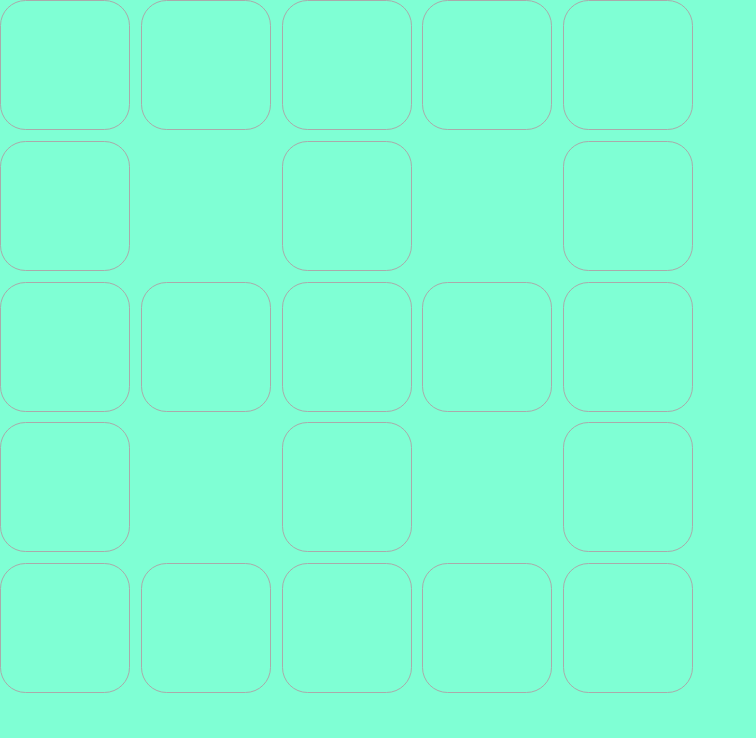
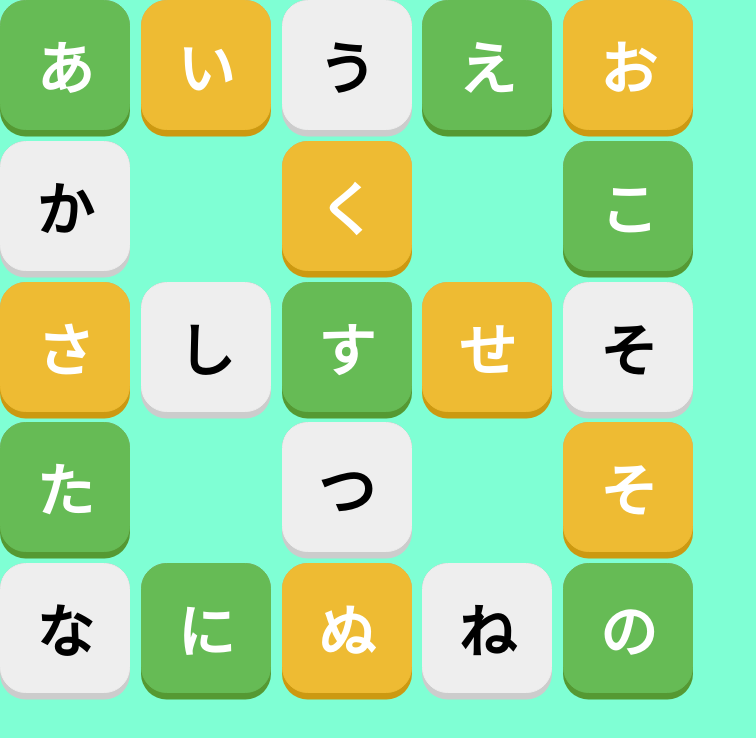
Before and after one commit to tour2st/waffle-jp, a Vue app: page / in a window 1280 px wide. Shown: the top 738 px of the page, without its empty margins (0-756 px from the left). Built offline with nearby package versions, Linux system fonts and the light colour scheme.

Commit message:
[added] function to check answer and change status of panel is added

```diff
--- a/src/App.vue
+++ b/src/App.vue
@@ -11,8 +11,13 @@ const start = reactive({
   y: 0
 })
 
-const start_panel = -1;
-const end_panel = -1;
+const panel_size = ref((window.innerWidth*0.11).toFixed())
+
+const answer = [["あ","い","う","あ","あ"],
+                ["あ","_","え","_","あ"],
+                ["あ","あ","お","あ","あ"],
+                ["あ","_","あ","_","あ"],
+                ["あ","あ","あ","あ","あ"]]
 
 const one_panels = reactive([{x:0, y:0, index: 0},{x:1, y:0, index: 1},{x:2, y:0, index: 2}, {x:3, y:0, index: 3},{x:4, y:0, index: 4},
                              {x:0, y:1, index: 5},                     {x:2, y:1, index: 7},                      {x:4, y:1, index: 9},
@@ -24,191 +29,277 @@ const panel_data = reactive([
   {
     letter: "あ",
     x: 0,
-    y: 100,
+    y: 0,
     x_offset: 0,
     y_offset: 0,
     status: "hit",
-    selected: false
+    selected: false,
+    size: panel_size
+
   },
   {
     letter: "い",
-    x: 0,
+    x: 1,
     y: 0,
     x_offset: 0,
     y_offset: 0,
     status: "blow",
-    selected: false
+    selected: false,
+    size: panel_size
+
   },
   {
     letter: "う",
-    x: 0,
-    y: 200,
+    x: 2,
+    y: 0,
     x_offset: 0,
     y_offset: 0,
     status: "miss",
-    selected: false
+    selected: false,
+    size: panel_size
+
   },
   {
-    letter: "あ",
-    x: 0,
-    y: 100,
+    letter: "え",
+    x: 3,
+    y: 0,
     x_offset: 0,
     y_offset: 0,
     status: "hit",
-    selected: false
+    selected: false,
+    size: panel_size
+
   },
   {
-    letter: "い",
-    x: 0,
+    letter: "お",
+    x: 4,
     y: 0,
     x_offset: 0,
     y_offset: 0,
     status: "blow",
-    selected: false
+    selected: false,
+    size: panel_size
+
   },
   {
-    letter: "う",
+    letter: "か",
     x: 0,
-    y: 200,
+    y: 1,
     x_offset: 0,
     y_offset: 0,
     status: "miss",
-    selected: false
+    selected: false,
+    size: panel_size
+
   },
   {
-    letter: "あ",
-    x: 0,
-    y: 100,
+    letter: "き",
+    x: 1,
+    y: 1,
+    x_offset: 0,
+    y_offset: 0,
+    status: "nothing",
+    selected: false,
+    size: panel_size,
+
+  },
+  {
+    letter: "く",
+    x: 2,
+    y: 1,
+    x_offset: 0,
+    y_offset: 0,
+    status: "blow",
+    selected: false,
+    size: panel_size
+
+  },
+  {
+    letter: "け",
+    x: 1,
+    y: 1,
+    x_offset: 0,
+    y_offset: 0,
+    status: "nothing",
+    selected: false,
+    size: panel_size,
+
+  },
+  {
+    letter: "こ",
+    x: 4,
+    y: 1,
     x_offset: 0,
     y_offset: 0,
     status: "hit",
-    selected: false
+    selected: false,
+    size: panel_size
+
   },
   {
-    letter: "い",
+    letter: "さ",
     x: 0,
-    y: 0,
+    y: 2,
     x_offset: 0,
     y_offset: 0,
     status: "blow",
-    selected: false
+    selected: false,
+    size: panel_size
+
   },
   {
-    letter: "う",
-    x: 0,
-    y: 200,
+    letter: "し",
+    x: 1,
+    y: 2,
     x_offset: 0,
     y_offset: 0,
     status: "miss",
-    selected: false
+    selected: false,
+    size: panel_size
+
   },
   {
-    letter: "あ",
-    x: 0,
-    y: 100,
+    letter: "す",
+    x: 2,
+    y: 2,
     x_offset: 0,
     y_offset: 0,
     status: "hit",
-    selected: false
+    selected: false,
+    size: panel_size
+
   },
   {
-    letter: "い",
-    x: 0,
-    y: 0,
+    letter: "せ",
+    x: 3,
+    y: 2,
     x_offset: 0,
     y_offset: 0,
     status: "blow",
-    selected: false
+    selected: false,
+    size: panel_size
+
   },
   {
-    letter: "う",
-    x: 0,
-    y: 200,
+    letter: "そ",
+    x: 4,
+    y: 2,
     x_offset: 0,
     y_offset: 0,
     status: "miss",
-    selected: false
+    selected: false,
+    size: panel_size
+
   },
   {
-    letter: "あ",
+    letter: "た",
     x: 0,
-    y: 100,
+    y: 3,
     x_offset: 0,
     y_offset: 0,
     status: "hit",
-    selected: false
+    selected: false,
+    size: panel_size
+
   },
   {
-    letter: "い",
-    x: 0,
-    y: 0,
+    letter: "ち",
+    x: 1,
+    y: 1,
+    x_offset: 0,
+    y_offset: 0,
+    status: "nothing",
+    selected: false,
+    size: panel_size,
+
+  },
+  {
+    letter: "つ",
+    x: 2,
+    y: 3,
+    x_offset: 0,
+    y_offset: 0,
+    status: "miss",
+    selected: false,
+    size: panel_size
+
+  },
+  {
+    letter: "て",
+    x: 1,
+    y: 1,
+    x_offset: 0,
+    y_offset: 0,
+    status: "nothing",
+    selected: false,
+    size: panel_size,
+
+  },
+  {
+    letter: "そ",
+    x: 4,
+    y: 3,
     x_offset: 0,
     y_offset: 0,
     status: "blow",
-    selected: false
+    selected: false,
+    size: panel_size
+
   },
   {
-    letter: "う",
+    letter: "な",
     x: 0,
-    y: 200,
+    y: 4,
     x_offset: 0,
     y_offset: 0,
     status: "miss",
-    selected: false
+    selected: false,
+    size: panel_size
+
   },
   {
-    letter: "あ",
-    x: 0,
-    y: 100,
+    letter: "に",
+    x: 1,
+    y: 4,
     x_offset: 0,
     y_offset: 0,
     status: "hit",
-    selected: false
+    selected: false,
+    size: panel_size
+
   },
   {
-    letter: "い",
-    x: 0,
-    y: 0,
+    letter: "ぬ",
+    x: 2,
+    y: 4,
     x_offset: 0,
     y_offset: 0,
     status: "blow",
-    selected: false
+    selected: false,
+    size: panel_size
+
   },
   {
-    letter: "う",
-    x: 0,
-    y: 200,
+    letter: "ね",
+    x: 3,
+    y: 4,
     x_offset: 0,
     y_offset: 0,
     status: "miss",
-    selected: false
+    selected: false,
+    size: panel_size
+
   },
   {
-    letter: "あ",
-    x: 0,
-    y: 100,
+    letter: "の",
+    x: 4,
+    y: 4,
     x_offset: 0,
     y_offset: 0,
     status: "hit",
-    selected: false
-  },
-  {
-    letter: "い",
-    x: 0,
-    y: 0,
-    x_offset: 0,
-    y_offset: 0,
-    status: "blow",
-    selected: false
-  },
-  {
-    letter: "う",
-    x: 0,
-    y: 200,
-    x_offset: 0,
-    y_offset: 0,
-    status: "miss",
-    selected: false
+    selected: false,
+    size: panel_size
+
   },
 ])
 
@@ -220,8 +311,9 @@ function mousedown(event, index)
   this.isselected = true
 
   //パネルとカーソルの間の差分
-  this.panel_data[this.selectedindex].x_offset = event.x - this.panel_data[this.selectedindex].x
-  this.panel_data[this.selectedindex].y_offset = event.y - this.panel_data[this.selectedindex].y
+
+  this.panel_data[this.selectedindex].x_offset = (event.x/this.panel_size - this.panel_data[this.selectedindex].x)
+  this.panel_data[this.selectedindex].y_offset = (event.y/this.panel_size - this.panel_data[this.selectedindex].y)
 
   this.panel_data[this.selectedindex].selected = true
 
@@ -229,54 +321,110 @@ function mousedown(event, index)
   this.start.y = this.panel_data[this.selectedindex].y
 
 }
-//パネル上でマウスを離したときの動作
-function mouseup(event, index)
+
+//画面上でマウスを操作した際の動作
+function mousemove(event)
 {
-  console.log("mouseuped outher roam")
+  //選択中なら選択中のパネルを動かす
+  if(this.isselected){
+    //propsとして渡している(x,y)をマウスに合わせて移動
+    //パネルとカーソルの間の差分を埋め合わせて常にパネルの同じ部分をつかめるようにする
+    this.panel_data[this.selectedindex].x = event.x/this.panel_size - this.panel_data[this.selectedindex].x_offset
+    this.panel_data[this.selectedindex].y = event.y/this.panel_size - this.panel_data[this.selectedindex].y_offset
+  }
+}
+
+function clicked(event, index) {
+  if(this.isselected || this.panel_data[index].status=="hit") return
+  console.log(index)
+  this.start_panel = index
+  //selectedindex を 選択中にする
+  this.selectedindex = index
+  this.isselected = true
+
+  //パネルとカーソルの間の差分
+
+  this.panel_data[this.selectedindex].x_offset = (event.x/this.panel_size - this.panel_data[this.selectedindex].x)
+  this.panel_data[this.selectedindex].y_offset = (event.y/this.panel_size - this.panel_data[this.selectedindex].y)
+
+  this.panel_data[this.selectedindex].selected = true
+
+  this.start.x = this.panel_data[this.selectedindex].x
+  this.start.y = this.panel_data[this.selectedindex].y
+}
+
+function uped(event, index) {
+  if(this.isselected==false) return
+  if(this.panel_data[index].status == "hit")
+  {
+    console.log("!")
+    this.otherclicked(event)
+    return
+  }
+  console.log(index)
+  this.end_panel = index
+  console.log("change" + this.start_panel + " " + this.end_panel)
   //選択中を外す
   this.isselected = false
   this.panel_data[this.selectedindex].selected = false
   //選択中のインデックスと座標を用いて操作を実行
 
-  this.panel_data[this.selectedindex].x = event.x - this.panel_data[this.selectedindex].x_offset
-  this.panel_data[this.selectedindex].y = event.y - this.panel_data[this.selectedindex].y_offset
+  this.panel_data[this.selectedindex].x = event.x/this.panel_size - this.panel_data[this.selectedindex].x_offset
+  this.panel_data[this.selectedindex].y = event.y/this.panel_size - this.panel_data[this.selectedindex].y_offset
 
-  this.panel_data[this.selectedindex].x -= this.panel_data[this.selectedindex].x % (window.innerWidth*0.11).toFixed()
-  this.panel_data[this.selectedindex].y -= this.panel_data[this.selectedindex].y % (window.innerWidth*0.11).toFixed()
-  this.panel_data[this.selectedindex].x += (window.innerWidth*0.11).toFixed()/2
-  this.panel_data[this.selectedindex].y += (window.innerWidth*0.11).toFixed()/2
+  this.panel_data[this.selectedindex].x = this.panel_data[this.selectedindex].x.toFixed()
+  this.panel_data[this.selectedindex].y = this.panel_data[this.selectedindex].y.toFixed()
 
-}
-//画面上でマウスを操作した際の動作
-function mousemove(event)
-{
-  console.log(event.x/this.panel_size, event.y/this.panel_size)
-  //選択中なら選択中のパネルを動かす
-  if(this.isselected){
-    //propsとして渡している(x,y)をマウスに合わせて移動
-    //パネルとカーソルの間の差分を埋め合わせて常にパネルの同じ部分をつかめるようにする
-    this.panel_data[this.selectedindex].x = event.x - this.panel_data[this.selectedindex].x_offset
-    this.panel_data[this.selectedindex].y = event.y - this.panel_data[this.selectedindex].y_offset
-  }
-}
+  console.log("changed!!")
+  this.panel_data[index].x = this.start.x
+  this.panel_data[index].y = this.start.y
 
-function clicked(event, index) {
-  console.log(index)
-  this.start_panel = index
-}
+  const temp = this.panel_data[index]
+  this.panel_data[index] = this.panel_data[this.selectedindex]
+  this.panel_data[this.selectedindex] = temp
 
-function uped(event, index) {
-  console.log(index)
-  this.end_panel = index
-  console.log("change" + this.start_panel + " " + this.end_panel)
+  this.check_answer();
 }
 
 function otherclicked(event) {
   console.log("other area is clicked")
+  console.log(this.start_panel)
+  //選択中を外す
+  this.isselected = false
+  this.panel_data[this.selectedindex].selected = false
+  //選択中のインデックスと座標を用いて操作を実行
+
+  this.panel_data[this.selectedindex].x = this.start.x
+  this.panel_data[this.selectedindex].y = this.start.y
+
 }
 
-const panel_size = ref((window.innerWidth*0.11).toFixed())
-
+function check_answer(){
+  for(let i=0; i<5; i++) for(let j=0; j<5; j++) if(this.answer[i][j]!="_"){
+    if(this.answer[i][j]==this.panel_data[5*i+j].letter){
+      console.log(i, j)
+      console.log(this.panel_data[5*i+j].status)
+      this.answer[i][j] = "_"
+      this.panel_data[5*i+j].status = "hit"
+    }
+  }
+  for(let i=0; i<5; i++) for(let j=0; j<5; j++) if(this.answer[i][j]!="_"){
+    console.log(i, j)
+    const is_blow = false;
+    for(let k=0; k<5; k++) if(!this.is_blow && this.answer[k][j]==this.panel_data[5*i+j].letter){
+      this.is_blow = true
+      break
+    }
+    for(let k=0; k<5; k++) if(!this.is_blow && this.answer[i][k]==this.panel_data[5*i+j].letter){
+      this.is_blow = true
+      break
+    }
+    if(this.is_blow) this.panel_data[5*i+j].status = "blow"
+    else this.panel_data[5*i+j].status = "miss"
+    console.log(this.panel_data[5*i+j].status);
+    this.is_blow = false
+  }
+}
 </script>
 
 <template>
@@ -284,23 +432,21 @@ const panel_size = ref((window.innerWidth*0.11).toFixed())
   </header>
   <main>
     <!--画面全体を覆うフレーム:マウスの位置を常に検知するために使用-->
-    <div class="frame" @mousemove="mousemove($event)" @click="otherclicked($event)">
+    <div class="frame" @mousemove="mousemove($event)" @mouseup="otherclicked($event)">
       <one_frame v-for="(ops, index) in one_panels"
         :position="{x:ops.x, y:ops.y}"
         :size="panel_size"
         @mousedown="clicked($event, ops.index)"
-        @mouseup="uped($event, ops.index)"
+        @mouseup.stop="uped($event, ops.index)"
       />
-      <!--各パネル:配列上のデータをpropsとして渡す
+      <!--各パネル:配列上のデータをpropsとして渡す-->
       <panel v-for="(pd, index) in panel_data"
         :letter="pd.letter"
         :status="pd.status"
         :position="{x:pd.x, y:pd.y}"
         :offset="{x_offset:pd.x_offset, y_offset:pd.y_offset}"
         :isselect="pd.selected"
-        @mousedown="mousedown($event,index)"
-        @mouseup="mouseup($event,index)"
-      />-->
+      />
     </div>
   </main>
 </template>
--- a/src/components/panel.vue
+++ b/src/components/panel.vue
@@ -18,6 +18,9 @@ defineProps({
   isselect : {
     type: Boolean,
     required: true
+  },
+  size : {
+    required: false
   }
 })
 
@@ -25,7 +28,7 @@ defineProps({
 </script>
 
 <template>
-  <span class="panel" :class="status, {'selecting': isselect}" :style="{top:position.y+'px', left:position.x+'px'}">
+  <span class="panel" :class="status, {'selecting': isselect}" :style="{top:position.y*11+'vw', left:position.x*11+'vw'}">
     <p class="letter">{{ letter }}</p>
   </span>
 </template>
@@ -33,6 +36,7 @@ defineProps({
 <style scoped>
 /*パネルの基礎デザイン*/
 .panel {
+  transition-duration: 100ms;
   /*パネル内の文字を中央ぞろえ*/
   display: flex;
   align-items: center;
@@ -51,31 +55,41 @@ defineProps({
   position: absolute;
   top:0px;
   left:0px;
+
+  border-radius: 2vw;
+  border-style: solid;
+  border-width: 0.1vw;
+
+  pointer-events: none;
 }
 /*選択中のパネル*/
 .selecting {
+  transition-duration: 0ms;
   transform:scale(1.2,1.2);
 }
 
 /*パネルデザイン(不正解)*/
 .miss {
-  border-radius: 2vw;
   background-color: #eee;
   box-shadow: 0 0.5vw #ccc;
+  border-color: #eee;
 }
 /*パネルデザイン(同じ行または列)*/
 .blow {
-  border-radius: 2vw;
   background-color: #eb3;
   box-shadow: 0 0.5vw #c91;
+  border-color: #eb3;
   color: #fff;
 }
 /*パネルデザイン(正解)*/
 .hit {
-  border-radius: 2vw;
   background-color: #6b5;
   box-shadow: 0 0.5vw #593;
+  border-color: #6b5;
   color: #fff;
+}
+.nothing {
+  visibility: hidden;
 }
 /*文字を選択禁止&文字のマウスイベントを止める*/
 .letter {
```
